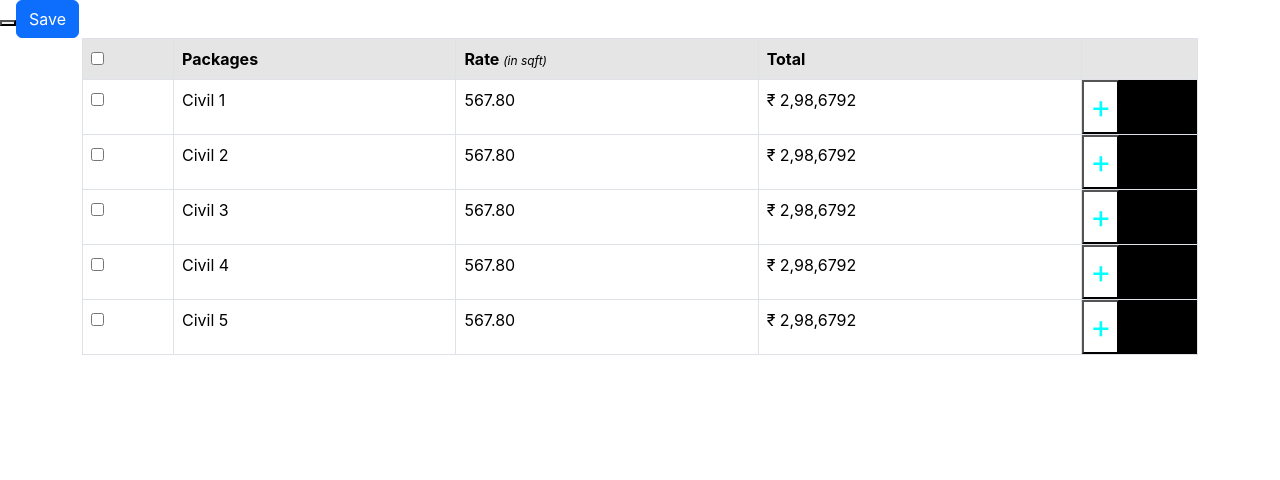
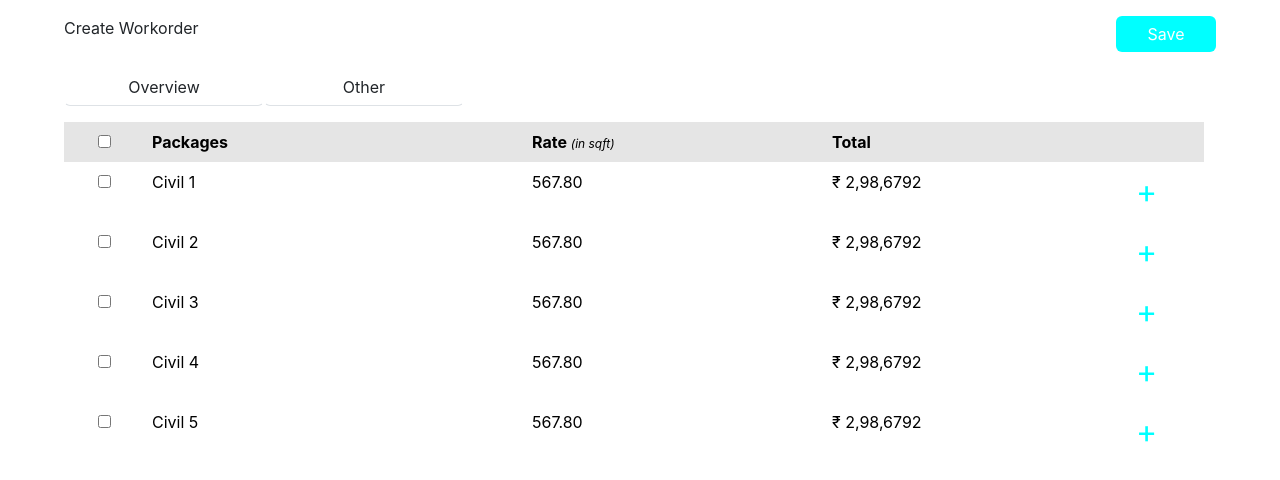
Before and after one commit to roymustang17/Workorder_UI, a React (Create React App) app: page / in a window 1280 px wide. Shown: the top 480 px of the page. Built offline with nearby package versions, Linux system fonts and the light colour scheme.

Commit message:
Table done

```diff
--- a/src/App.jsx
+++ b/src/App.jsx
@@ -1,16 +1,14 @@
 import React from "react";
-import Table from "./components/Table";
 import Sidebar from "./components/Sidebar";
+import Navbar from "./components/Navbar";
 
 function App() {
+
   return(
-    <>
-      <button ></button>
-
+    <div className="m-3">
       <Sidebar/>
-      <Table />
-    </>
-  );
-}
+      <Navbar />
+    </div>
+  )}
 
 export default App;
--- /dev/null
+++ b/src/components/Navbar.jsx
@@ -0,0 +1,63 @@
+import React, { useState } from 'react'
+import { BrowserRouter as Link } from 'react-router-dom';
+import Table from './Table'
+import Other from './Other'
+
+const Navbar = () => {
+    const [activeScreen, setActiveScreen] = useState('screen1');
+
+    const handleButtonClick = (screen) => {
+    setActiveScreen(screen);
+  };
+
+  const renderScreen = () => {
+    switch (activeScreen) {
+      case 'screen1':
+        return <Table />;
+      case 'screen2':
+        return <Other />;
+      default:
+        return null;
+    }
+  };
+
+    return(
+        <div className='mx-5'>
+            <div className='d-flex justify-content-between'>
+                <div>Create Workorder</div>
+                <button className="btn btn-primary border-0" type="button" data-bs-toggle="offcanvas" data-bs-target="#offcanvasRight" aria-controls="offcanvasRight" style= {{backgroundColor: 'aqua', width: '100px'}}>Save</button>
+            </div>
+            <div className='my-3'>
+                <button onClick={() => handleButtonClick('screen1')} className="btn border-bottom" style={{width: '200px'}}>Overview</button>
+                <button onClick={() => handleButtonClick('screen2')} className="btn border-bottom" style={{width: '200px'}}>Other</button>
+            </div>
+
+            <div>{renderScreen()}</div>
+        </div>
+    );
+}
+
+
+
+// const Navbar = () => {
+//   return (
+//         <nav class="navbar navbar-expand-lg bg-body-tertiary m-3 bg-body-tertiary">
+//             <div class="container-fluid">
+//                 {/* <a class="navbar-brand" href="#">Navbar</a>
+//                 <button class="navbar-toggler" type="button" data-bs-toggle="collapse" data-bs-target="#navbarNavAltMarkup" aria-controls="navbarNavAltMarkup" aria-expanded="false" aria-label="Toggle navigation">
+//                     <span class="navbar-toggler-icon"></span>
+//                 </button> */}
+//                 <div class="collapse navbar-collapse" id="navbarNavAltMarkup">
+//                     <div class="navbar-nav">
+//                         <Link class="nav-link active" aria-current="page" href="/">Overview</Link>
+//                         <Link class="nav-link" href="/other">Other</Link>
+//                         {/* <a class="nav-link" href="#">Pricing</a> */}
+//                         {/* <a class="nav-link disabled" aria-disabled="true">Disabled</a> */}
+//                     </div>
+//                 </div>
+//             </div>
+//         </nav>
+//   )
+// }
+
+export default Navbar
--- a/src/components/Other.jsx
+++ b/src/components/Other.jsx
@@ -2,7 +2,7 @@ import React from 'react'
 
 const Other = () => {
   return (
-        <div>Hello, World!</div>
+        <div className='m-3 fs-3'>Hello, World!</div>
     )
 }
 
--- a/src/components/Sidebar.jsx
+++ b/src/components/Sidebar.jsx
@@ -33,7 +33,7 @@ function Sidebar() {
 
     return (
         <>
-            <button className="btn btn-primary" type="button" data-bs-toggle="offcanvas" data-bs-target="#offcanvasRight" aria-controls="offcanvasRight">Save</button>
+            {/* <button className="btn btn-primary" type="button" data-bs-toggle="offcanvas" data-bs-target="#offcanvasRight" aria-controls="offcanvasRight">Save</button> */}
 
             <div className="offcanvas offcanvas-end" id="offcanvasRight" aria-labelledby="offcanvasRightLabel">
                 <div className="offcanvas-header">
@@ -44,7 +44,7 @@ function Sidebar() {
                     <div className="dropdown">
                         <select name="" id="" onChange={handleEntry} onSubmit={handleSubmit}>
                             <option value="Client Name"></option>
-                            <option value="A">A.</option>
+                            <option value="A.">A.</option>
                             <option value="B.">B.</option>
                             <option value="C.">C.</option>
                         </select>
--- a/src/components/Table.jsx
+++ b/src/components/Table.jsx
@@ -16,18 +16,18 @@ function Table() {
 
   const renderNestedTable = () => {
     return (
-      <table className="table table-bordered m-0 ">
+      <table className="table table-borderless m-0 ">
         <tbody>
           {[1, 2, 3, 4].map((index) => (
             <React.Fragment key={index}>
               <tr>
-                <td>
+                <td className="col text-end" style={{width: '100px'}}>
                   <input type="checkbox" />
                 </td>
                 <td>Activity {index}</td>
-                <td>{rate}</td>
-                <td>{total}</td>
-                <td>
+                <td style={{width: '300px'}}>{rate}</td>
+                <td style={{width: '300px'}}>{total}</td>
+                <td style={{width: '80px'}}>
                   <button onClick={() => handleExpand(`${index}-nested`)}>
                     Open
                   </button>
@@ -47,15 +47,15 @@ function Table() {
 
   const renderNestedNestedTable = () => {
     return (
-      <table className="table table-bordered m-0">
+      <table className="table table-borderless m-0">
         <tbody>
           {[1, 2, 3].map((index) => (
-            <tr key={index} className="bg-black">
-              <td>
+            <tr key={index}>
+              <td className="col text-end" style={{width: '150px'}}>
                 <input type="checkbox" />
               </td>
               <td>Work Item {index}</td>
-              <td className="">{total}</td>
+              <td style={{width: '380px'}}>{total}</td>
             </tr>
           ))}
         </tbody>
@@ -64,32 +64,32 @@ function Table() {
   };
 
   return (
-    <div className="container">
-      <table className="table table-bordered">
+    <div className="container mx-0 px-0">
+      <table className="table table-borderless">
         <thead>
           <tr className="flex table-active">
-            <th scope="col" className="flex-1">
+            <th scope="col" className="text-center">
               <input type="checkbox" />
             </th>
-            <th scope="col-sm-9" className="flex-6">Packages</th>
-            <th scope="col" className="flex-4">Rate <span style={{ fontWeight: 400, fontSize: '0.75rem', fontStyle: 'italic'}}>(in sqft)</span></th>
-            <th scope="col" className="flex-2">Total</th>
-            <th scope="col" className="flex-1">{""}</th>
+            <th scope="col-sm-9">Packages</th>
+            <th scope="col" >Rate <span style={{ fontWeight: 400, fontSize: '0.75rem', fontStyle: 'italic'}}>(in sqft)</span></th>
+            <th scope="col" >Total</th>
+            <th scope="col" >{""}</th>
           </tr>
         </thead>
         <tbody>
           {data.map((row) => (
             <React.Fragment key={row.id}>
               <tr>
-                <td>
+                <td className="col text-center" style={{width: '80px'}}>
                   <input type="checkbox" />
                 </td>
-                <td>Civil {row.id}</td>
-                <td>{rate}</td>
-                <td>{total}</td>
-                <td className="bg-black p-0">
-                {/* btn btn-bor border-0 bg-transparent */}
-                <button onClick={() => handleExpand(row.id)} className="bg-white m-0">
+                <td >Civil {row.id}</td>
+                <td style={{width: '300px'}}>{rate}</td>
+                <td style={{width: '300px'}}>{total}</td>
+                <td className="p-0" style={{width: '80px'}} >
+                {/*  */}
+                <button onClick={() => handleExpand(row.id)} className="btn btn-bor border-0 bg-transparent0">
                   <span style={{ fontSize: "2rem", color: "Aqua" }}>
                     {expandedRows.includes(row.id) ? "-" : "+"}
                   </span>
```
